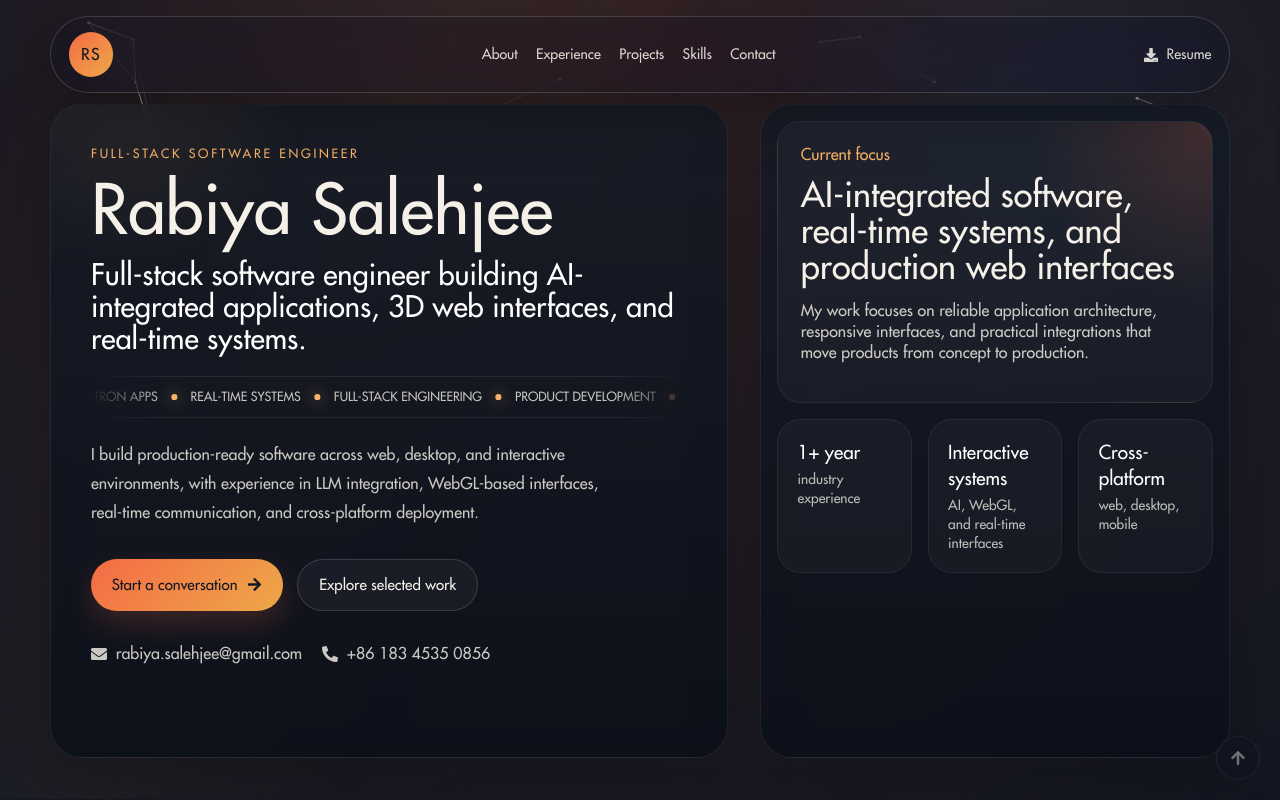
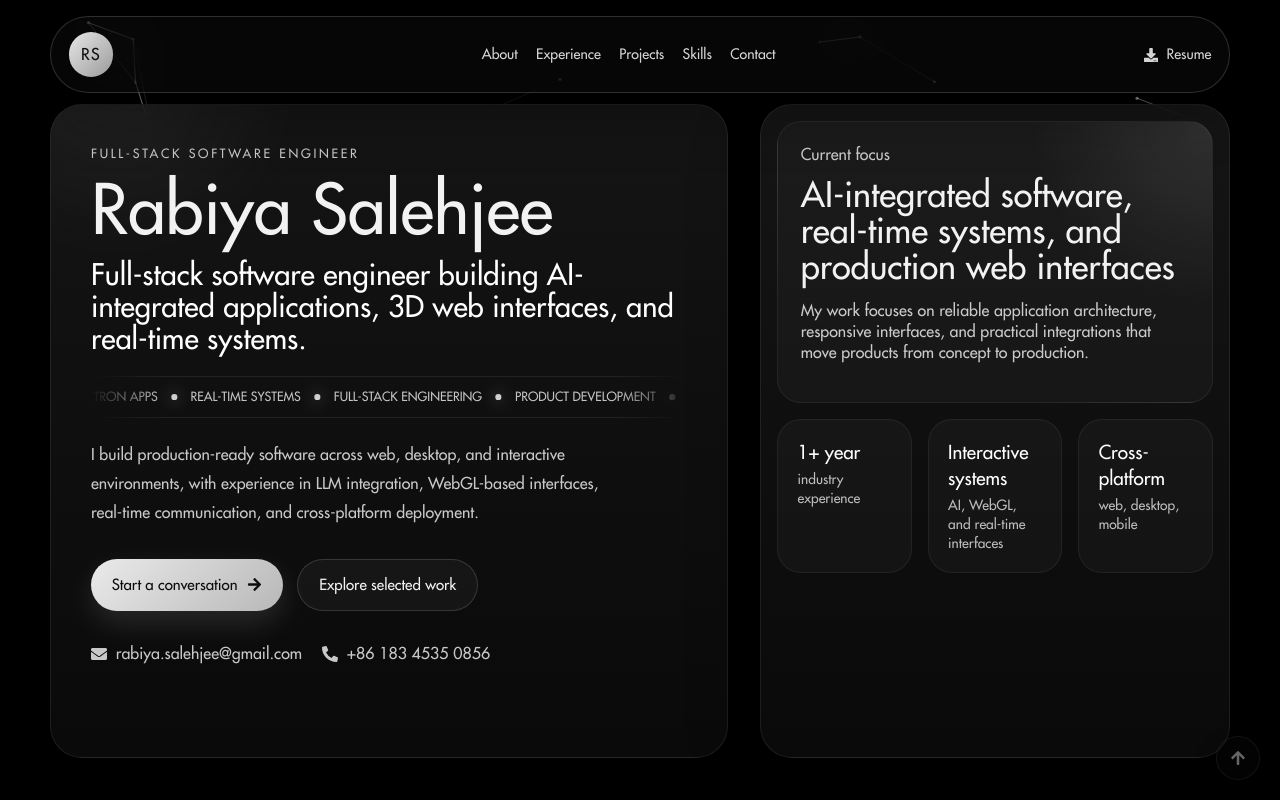
Before and after one commit to rabiyasalehjee/Web-Portfolio, a React (Create React App) app: page / in a window 1280 px wide. Shown: the top 800 px of the page. Built offline with nearby package versions, Linux system fonts and the light colour scheme.

Commit message:
change in site colors

```diff
--- a/public/index.html
+++ b/public/index.html
@@ -4,7 +4,7 @@
     <meta charset="utf-8" />
     <link rel="icon" type="image/png" href="%PUBLIC_URL%/smallLogo.png" />
     <meta name="viewport" content="width=device-width, initial-scale=1" />
-    <meta name="theme-color" content="#10161f" />
+    <meta name="theme-color" content="#0a0a0a" />
     <meta name="robots" content="index, follow, max-image-preview:large, max-snippet:-1, max-video-preview:-1" />
     <meta
       name="description"
--- a/src/App.css
+++ b/src/App.css
@@ -1,23 +1,8 @@
 .portfolio-shell {
   position: relative;
   min-height: 100vh;
-  background:
-    radial-gradient(circle at top, rgba(244, 107, 69, 0.16), transparent 25%),
-    linear-gradient(180deg, #0d1420 0%, #121823 38%, #0a1019 100%);
-  color: #f5f1e8;
-}
-
-.portfolio-shell::before {
-  content: "";
-  position: fixed;
-  inset: 0;
-  z-index: 0;
-  pointer-events: none;
-  background:
-    linear-gradient(115deg, transparent 0%, rgba(247, 178, 103, 0.06) 28%, transparent 46%),
-    radial-gradient(circle at 82% 18%, rgba(70, 170, 255, 0.12), transparent 24%);
-  opacity: 0.8;
-  animation: ambientSweep 14s ease-in-out infinite alternate;
+  background: #000000;
+  color: #f2f2f2;
 }
 
 .portfolio-particles {
@@ -45,7 +30,7 @@ main {
   width: min(1180px, calc(100% - 2rem));
   margin: 1rem auto 0;
   padding: 0.95rem 1.1rem;
-  background: rgba(14, 20, 31, 0.34);
+  background: rgba(18, 18, 18, 0.34);
   border: 1px solid rgba(255, 255, 255, 0.16);
   border-radius: 999px;
   box-shadow: 0 18px 60px rgba(0, 0, 0, 0.28);
@@ -72,8 +57,8 @@ main {
   width: 2.8rem;
   height: 2.8rem;
   border-radius: 50%;
-  background: linear-gradient(135deg, #f46b45, #eea849);
-  color: #10161f;
+  background: linear-gradient(135deg, #e8e8e8, #9a9a9a);
+  color: #0d0d0d;
   font-weight: 700;
   letter-spacing: 0.08em;
 }
@@ -88,7 +73,7 @@ main {
 .site-nav a,
 .resume-link {
   position: relative;
-  color: rgba(245, 241, 232, 0.88);
+  color: rgba(242, 242, 242, 0.88);
   font-size: 0.88rem;
   font-weight: 500;
   transition: color 180ms ease, font-weight 180ms ease, transform 180ms ease;
@@ -119,14 +104,14 @@ main {
   bottom: -0.45rem;
   height: 2px;
   border-radius: 999px;
-  background: linear-gradient(90deg, #f46b45, #f7b267);
+  background: linear-gradient(90deg, #e8e8e8, #b0b0b0);
   opacity: 0;
   transform: scaleX(0.4);
   transition: opacity 180ms ease, transform 180ms ease;
 }
 
 .site-nav a.is-active {
-  color: #f7b267;
+  color: #ffffff;
   font-weight: 700;
 }
 
@@ -178,8 +163,8 @@ main {
   min-height: 100vh;
   padding: 7.5rem 1.75rem 2rem;
   background:
-    radial-gradient(circle at top left, rgba(244, 107, 69, 0.18), transparent 32%),
-    #05070d;
+    radial-gradient(circle at top left, rgba(255, 255, 255, 0.08), transparent 32%),
+    #050505;
   pointer-events: none;
   transform: translateY(-100%);
   transition: transform 500ms ease;
@@ -199,12 +184,12 @@ main {
 }
 
 .mobile-menu a {
-  color: #f5f1e8;
+  color: #f2f2f2;
   text-decoration: none;
 }
 
 .mobile-menu-inner > a:not(.mobile-resume-link) {
-  color: #f5f1e8;
+  color: #f2f2f2;
   font-size: 2.75rem;
   font-weight: 800;
   line-height: 0.95;
@@ -215,7 +200,7 @@ main {
 .mobile-menu-inner > a.is-active,
 .mobile-menu-inner > a:hover,
 .mobile-menu-inner > a:focus-visible {
-  color: #f7b267;
+  color: #ffffff;
 }
 
 .mobile-menu-divider {
@@ -232,8 +217,8 @@ main {
   gap: 0.7rem;
   width: 100%;
   padding: 1.2rem;
-  background: #f5f1e8;
-  color: #10161f !important;
+  background: #f2f2f2;
+  color: #0d0d0d !important;
   font-size: 0.88rem;
   font-weight: 800;
   text-transform: uppercase;
@@ -265,7 +250,7 @@ section[id] {
 .skill-card,
 .stack-card,
 .contact-form {
-  background: linear-gradient(180deg, rgba(19, 26, 38, 0.78), rgba(10, 15, 24, 0.82));
+  background: linear-gradient(180deg, rgba(26, 26, 26, 0.78), rgba(12, 12, 12, 0.82));
   border: 1px solid rgba(255, 255, 255, 0.08);
   box-shadow: 0 20px 70px rgba(0, 0, 0, 0.26);
   backdrop-filter: blur(14px);
@@ -286,7 +271,7 @@ section[id] {
   width: 70%;
   aspect-ratio: 1;
   border-radius: 50%;
-  background: radial-gradient(circle, rgba(247, 178, 103, 0.16), transparent 62%);
+  background: radial-gradient(circle, rgba(255, 255, 255, 0.1), transparent 62%);
   filter: blur(10px);
   pointer-events: none;
   animation: softPulse 6s ease-in-out infinite;
@@ -295,7 +280,7 @@ section[id] {
 .eyebrow {
   position: relative;
   margin: 0 0 0.9rem;
-  color: #f7b267;
+  color: #c8c8c8;
   font-size: 0.78rem;
   font-weight: 700;
   letter-spacing: 0.22em;
@@ -348,7 +333,7 @@ section[id] {
   display: inline-flex;
   align-items: center;
   white-space: nowrap;
-  color: rgba(245, 241, 232, 0.8);
+  color: rgba(242, 242, 242, 0.8);
   font-size: 0.78rem;
   font-weight: 700;
   text-transform: uppercase;
@@ -360,15 +345,15 @@ section[id] {
   height: 0.36rem;
   margin-left: 0.85rem;
   border-radius: 50%;
-  background: #f7b267;
-  box-shadow: 0 0 16px rgba(247, 178, 103, 0.8);
+  background: #cfcfcf;
+  box-shadow: 0 0 16px rgba(255, 255, 255, 0.5);
 }
 
 .hero-text {
   position: relative;
   max-width: 56ch;
   margin: 1.4rem 0 0;
-  color: rgba(245, 241, 232, 0.82);
+  color: rgba(242, 242, 242, 0.82);
   font-size: 1rem;
   line-height: 1.8;
 }
@@ -395,10 +380,10 @@ section[id] {
 
 .primary-button {
   border: none;
-  background: linear-gradient(135deg, #f46b45, #eea849);
-  color: #121823;
+  background: linear-gradient(135deg, #eaeaea, #b8b8b8);
+  color: #0d0d0d;
   cursor: pointer;
-  box-shadow: 0 12px 30px rgba(244, 107, 69, 0.2);
+  box-shadow: 0 12px 30px rgba(255, 255, 255, 0.12);
 }
 
 .primary-button:disabled {
@@ -408,7 +393,7 @@ section[id] {
 
 .secondary-button {
   border: 1px solid rgba(255, 255, 255, 0.14);
-  color: #f5f1e8;
+  color: #f2f2f2;
   background: rgba(255, 255, 255, 0.04);
 }
 
@@ -421,7 +406,7 @@ section[id] {
 
 .primary-button:hover,
 .primary-button:focus-visible {
-  box-shadow: 0 18px 46px rgba(244, 107, 69, 0.34);
+  box-shadow: 0 18px 46px rgba(255, 255, 255, 0.2);
 }
 
 .contact-inline {
@@ -431,7 +416,7 @@ section[id] {
   padding: 0;
   margin: 0;
   list-style: none;
-  color: rgba(245, 241, 232, 0.82);
+  color: rgba(242, 242, 242, 0.82);
 }
 
 .contact-inline li {
@@ -457,7 +442,7 @@ section[id] {
   padding: 1.4rem;
   border-radius: 1.5rem;
   background:
-    radial-gradient(circle at top right, rgba(244, 107, 69, 0.18), transparent 35%),
+    radial-gradient(circle at top right, rgba(255, 255, 255, 0.1), transparent 35%),
     rgba(255, 255, 255, 0.03);
   border: 1px solid rgba(255, 255, 255, 0.06);
 }
@@ -466,7 +451,7 @@ section[id] {
 .timeline-meta p,
 .stack-row span,
 .stack-card small {
-  color: #f7b267;
+  color: #c8c8c8;
 }
 
 .hero-panel-card h2 {
@@ -487,7 +472,7 @@ section[id] {
 .contact-copy p,
 .contact-form,
 .form-status {
-  color: rgba(245, 241, 232, 0.82);
+  color: rgba(242, 242, 242, 0.82);
 }
 
 .hero-stats {
@@ -514,7 +499,7 @@ section[id] {
   display: block;
   margin-top: 0.3rem;
   font-size: 0.86rem;
-  color: rgba(245, 241, 232, 0.76);
+  color: rgba(242, 242, 242, 0.76);
 }
 
 .content-section {
@@ -576,7 +561,7 @@ section[id] {
 .skill-card:hover,
 .stack-card:hover,
 .content-card:hover {
-  border-color: rgba(247, 178, 103, 0.22);
+  border-color: rgba(255, 255, 255, 0.22);
   transform: translateY(-3px);
 }
 
@@ -588,7 +573,7 @@ section[id] {
   display: inline-flex;
   align-items: center;
   gap: 0.65rem;
-  color: #f7b267;
+  color: #c8c8c8;
   font-weight: 600;
 }
 
@@ -622,7 +607,7 @@ section[id] {
   width: 0.42rem;
   height: 0.42rem;
   border-radius: 50%;
-  background: linear-gradient(135deg, #f46b45, #eea849);
+  background: linear-gradient(135deg, #e8e8e8, #9a9a9a);
 }
 
 .timeline {
@@ -636,7 +621,7 @@ section[id] {
   gap: 1.1rem;
   padding: 1.3rem;
   border-radius: 1.6rem;
-  background: rgba(9, 13, 22, 0.7);
+  background: rgba(15, 15, 15, 0.7);
   border: 1px solid rgba(255, 255, 255, 0.08);
 }
 
@@ -655,7 +640,7 @@ section[id] {
 .timeline-meta span {
   display: block;
   margin-top: 0.3rem;
-  color: rgba(245, 241, 232, 0.68);
+  color: rgba(242, 242, 242, 0.68);
 }
 
 .timeline-content h3,
@@ -698,7 +683,7 @@ section[id] {
   position: absolute;
   inset: 0;
   border-radius: inherit;
-  background: linear-gradient(135deg, rgba(247, 178, 103, 0.18), transparent 36%);
+  background: linear-gradient(135deg, rgba(255, 255, 255, 0.1), transparent 36%);
   opacity: 0;
   transition: opacity 220ms ease;
   pointer-events: none;
@@ -706,8 +691,8 @@ section[id] {
 
 .project-card:hover,
 .project-card:focus-within {
-  border-color: rgba(247, 178, 103, 0.34);
-  box-shadow: 0 24px 70px rgba(0, 0, 0, 0.34), 0 0 0 1px rgba(247, 178, 103, 0.08);
+  border-color: rgba(255, 255, 255, 0.34);
+  box-shadow: 0 24px 70px rgba(0, 0, 0, 0.34), 0 0 0 1px rgba(255, 255, 255, 0.08);
   transform: translateY(-6px);
 }
 
@@ -732,13 +717,13 @@ section[id] {
   border-radius: 999px;
   background: rgba(255, 255, 255, 0.06);
   border: 1px solid rgba(255, 255, 255, 0.08);
-  color: #f5f1e8;
+  color: #f2f2f2;
   font-size: 0.82rem;
   transition: background 180ms ease, transform 180ms ease;
 }
 
 .project-card:hover .tag-list li {
-  background: rgba(247, 178, 103, 0.12);
+  background: rgba(255, 255, 255, 0.12);
   transform: translateY(-1px);
 }
 
@@ -773,7 +758,7 @@ section[id] {
   gap: 0.55rem;
   padding: 0.85rem 1rem;
   border-radius: 999px;
-  color: #f5f1e8;
+  color: #f2f2f2;
   background: rgba(255, 255, 255, 0.04);
   border: 1px solid rgba(255, 255, 255, 0.08);
 }
@@ -800,8 +785,8 @@ section[id] {
   height: 2.75rem;
   border: 1px solid rgba(255, 255, 255, 0.14);
   border-radius: 50%;
-  background: rgba(14, 20, 31, 0.52);
-  color: #f5f1e8;
+  background: rgba(18, 18, 18, 0.52);
+  color: #f2f2f2;
   cursor: pointer;
   box-shadow: 0 14px 36px rgba(0, 0, 0, 0.24);
   backdrop-filter: blur(18px) saturate(150%);
@@ -812,8 +797,8 @@ section[id] {
 
 .scroll-controls button:hover,
 .scroll-controls button:focus-visible {
-  color: #f7b267;
-  box-shadow: 0 18px 48px rgba(247, 178, 103, 0.22);
+  color: #ffffff;
+  box-shadow: 0 18px 48px rgba(255, 255, 255, 0.18);
   transform: translateY(-3px);
 }
 
@@ -825,11 +810,11 @@ section[id] {
 
 .contact-form label {
   font-size: 0.86rem;
-  color: rgba(245, 241, 232, 0.76);
+  color: rgba(242, 242, 242, 0.76);
 }
 
 .contact-form label span {
-  color: #f7b267;
+  color: #c8c8c8;
 }
 
 .contact-form input,
@@ -845,14 +830,14 @@ section[id] {
 
 .contact-form input::placeholder,
 .contact-form textarea::placeholder {
-  color: rgba(245, 241, 232, 0.42);
+  color: rgba(242, 242, 242, 0.42);
 }
 
 .contact-form input:focus,
 .contact-form textarea:focus {
-  outline: 2px solid rgba(244, 107, 69, 0.45);
-  border-color: rgba(244, 107, 69, 0.45);
-  box-shadow: 0 0 0 4px rgba(244, 107, 69, 0.08);
+  outline: 2px solid rgba(255, 255, 255, 0.45);
+  border-color: rgba(255, 255, 255, 0.45);
+  box-shadow: 0 0 0 4px rgba(255, 255, 255, 0.08);
 }
 
 .contact-form input:disabled,
@@ -903,16 +888,6 @@ section[id] {
 
   to {
     transform: translateX(-50%);
-  }
-}
-
-@keyframes ambientSweep {
-  from {
-    transform: translate3d(-2%, -1%, 0);
-  }
-
-  to {
-    transform: translate3d(2%, 1%, 0);
   }
 }
 
--- a/src/index.css
+++ b/src/index.css
@@ -17,7 +17,7 @@
 
   html {
     min-height: 100%;
-    background: #0a1019;
+    background: #000000;
     overscroll-behavior: none;
     scroll-behavior: smooth;
   }
@@ -30,10 +30,8 @@
     min-height: 100%;
     margin: 0;
     font-family: "Futura Local", Futura, "Trebuchet MS", Arial, sans-serif;
-    background:
-      radial-gradient(circle at top, rgba(244, 107, 69, 0.16), transparent 25%),
-      linear-gradient(180deg, #0d1420 0%, #121823 38%, #0a1019 100%);
-    color: #f5f1e8;
+    background: #000000;
+    color: #f2f2f2;
     -webkit-font-smoothing: antialiased;
     -moz-osx-font-smoothing: grayscale;
     overscroll-behavior: none;
@@ -41,9 +39,7 @@
 
   #root {
     min-height: 100vh;
-    background:
-      radial-gradient(circle at top, rgba(244, 107, 69, 0.16), transparent 25%),
-      linear-gradient(180deg, #0d1420 0%, #121823 38%, #0a1019 100%);
+    background: #000000;
   }
 
   a,
@@ -59,7 +55,7 @@
   }
 
   ::selection {
-    background: rgba(244, 107, 69, 0.28);
-    color: #fff8f0;
+    background: rgba(255, 255, 255, 0.24);
+    color: #ffffff;
   }
 }
```
Also changed, not shown: public/manifest.json.
